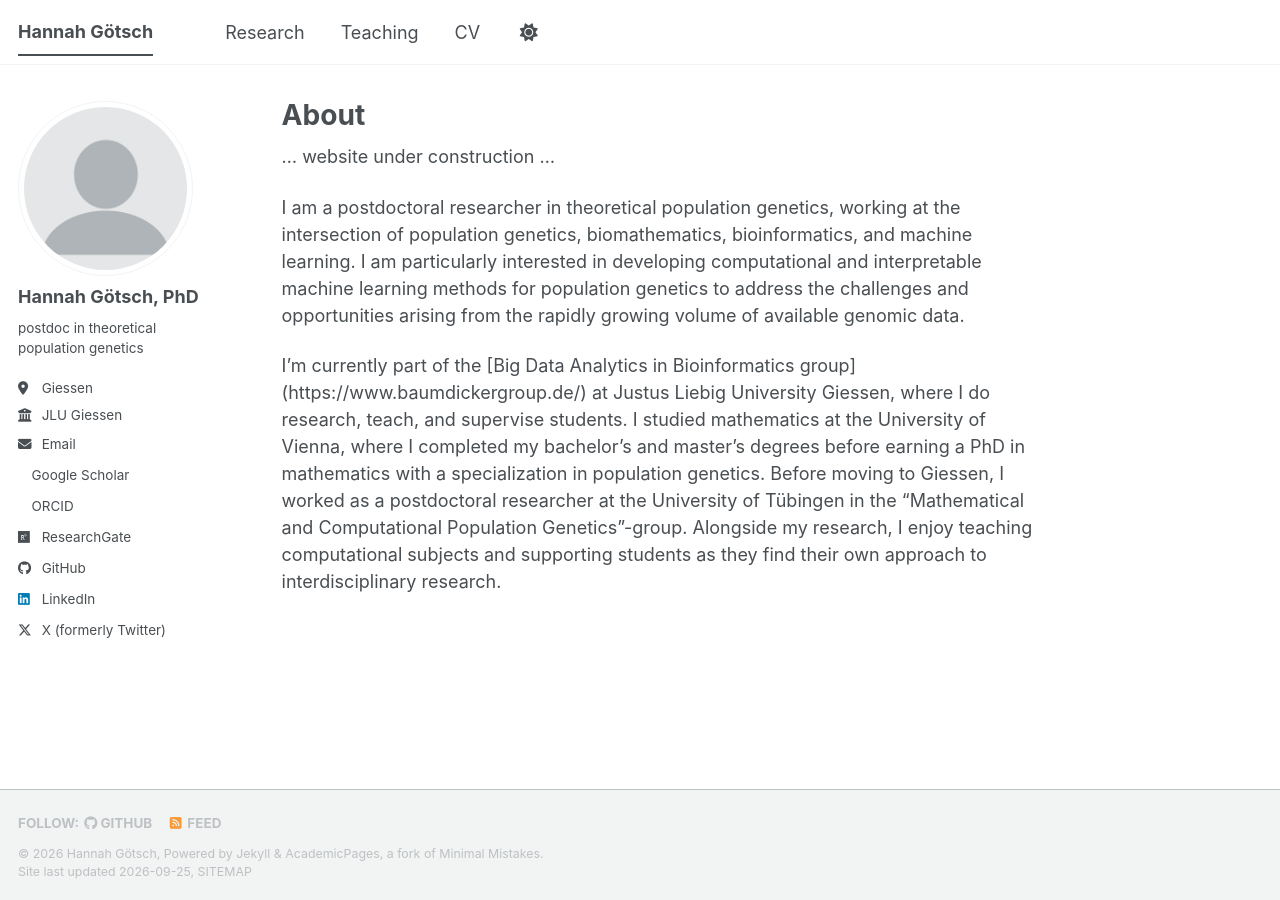
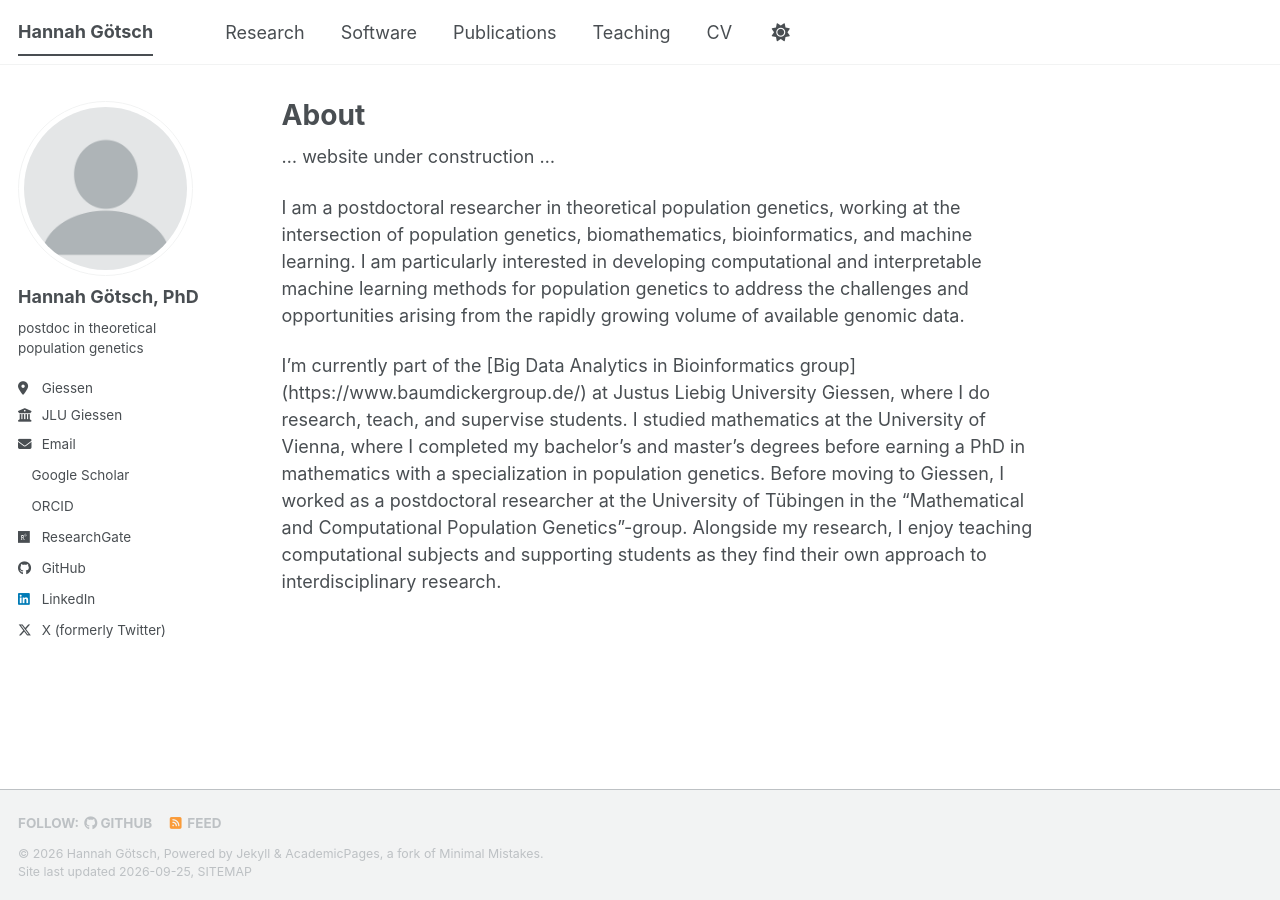
Before and after one commit to hannahgoetsch/hannahgoetsch.github.io, a Jekyll site: the page built from _pages/about.md, in a window 1280 px wide. Built offline with Jekyll 4.4.1, drawn with Linux system fonts in a browser that asks for light colours; a style sheet for code colours, icons or effects is not loaded.

Commit message:
Update navigation.yml to include Software and Publications

```diff
--- a/_data/navigation.yml
+++ b/_data/navigation.yml
@@ -11,8 +11,11 @@ main:
   - title: "Research"
     url: /research/
 
-#  - title: "Publications"
-#    url: /publications/
+  - title: "Software"
+    url: /software/
+
+  - title: "Publications"
+    url: /publications/
 
 #  - title: "Talks"
 #    url: /talks/
```
